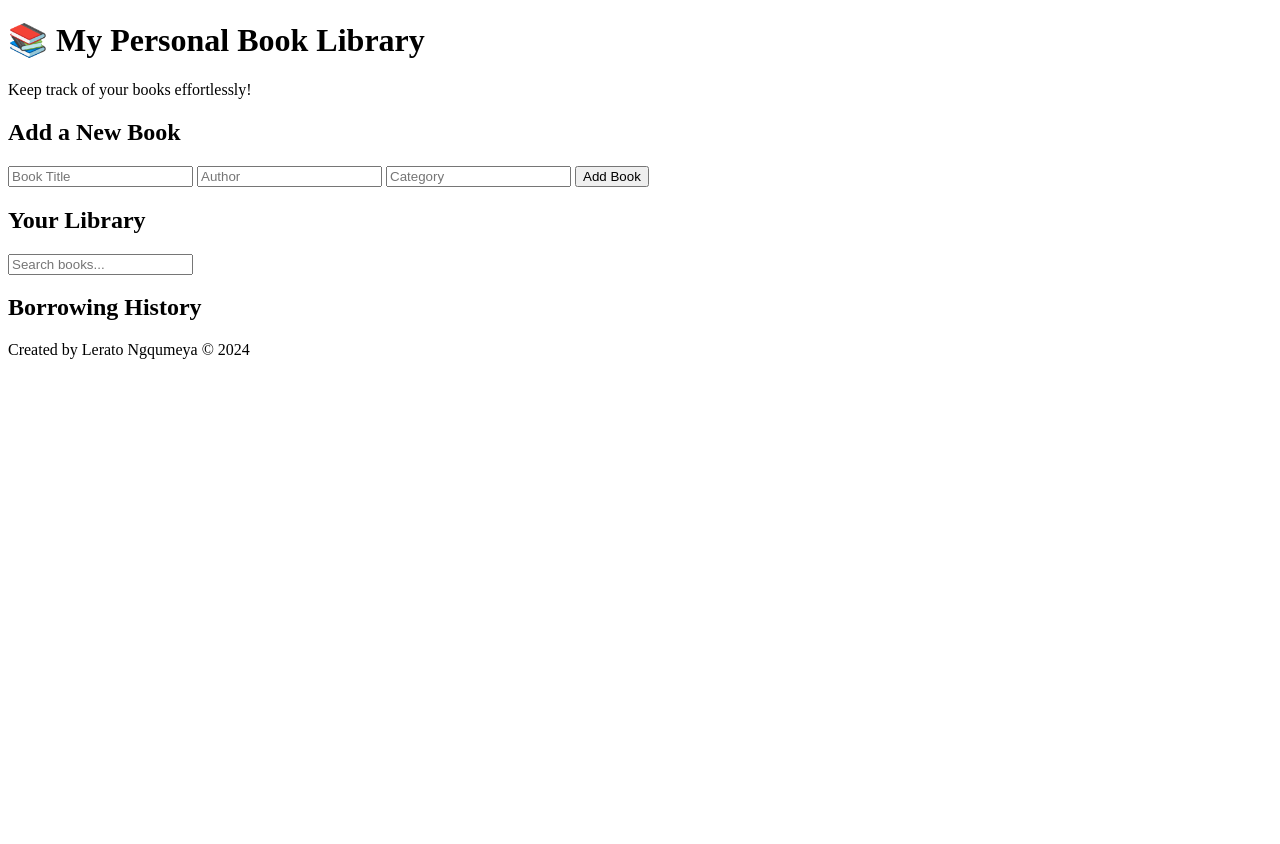
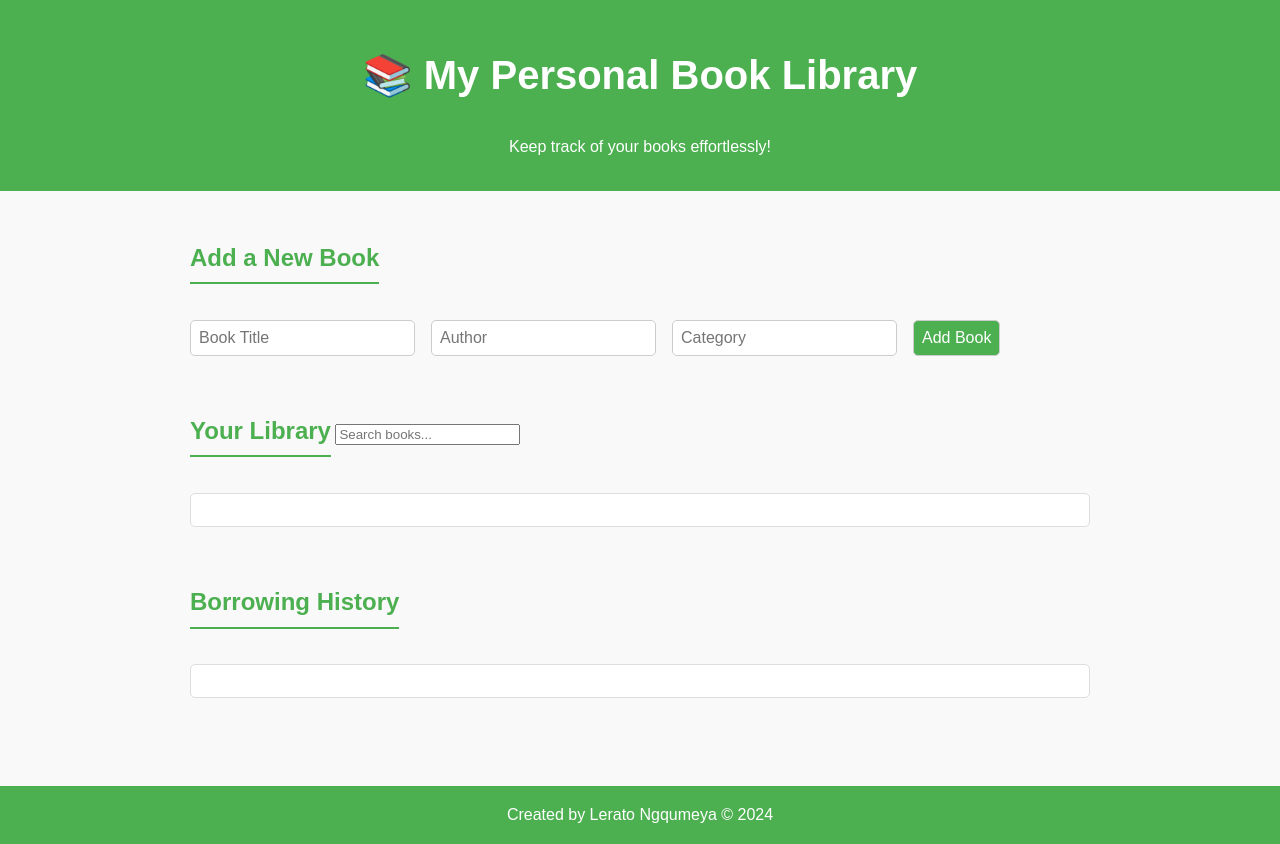
Before and after one commit to Lerato-Ngqumeya/Library-Website, a plain HTML site: page index.html in a window 1280 px wide. Before the commit the page ends 800 px from the top, so only its background shows below. Drawn offline with Linux system fonts and the light colour scheme.

Commit message:
correct css link

```diff
--- a/index.html
+++ b/index.html
@@ -1,10 +1,10 @@
 <!DOCTYPE html>
 <html lang="en">
   <head>
-  <meta charset="UTF-8">
-  <meta name="viewport" content="width=device-width, initial-scale=1.0">
+    <meta charset="UTF-8" />
+    <meta name="viewport" content="width=device-width, initial-scale=1.0" />
     <title>Personal Book Library</title>
-  <link rel="stylesheet" href="styles.css">
+    <link rel="stylesheet" href="style.css" />
   </head>
   <body>
     <header>
@@ -16,16 +16,26 @@
       <section class="add-book">
         <h2>Add a New Book</h2>
         <form id="book-form">
-        <input type="text" id="book-title" placeholder="Book Title" required>
-        <input type="text" id="book-author" placeholder="Author" required>
-        <input type="text" id="book-category" placeholder="Category" required>
+          <input
+            type="text"
+            id="book-title"
+            placeholder="Book Title"
+            required
+          />
+          <input type="text" id="book-author" placeholder="Author" required />
+          <input
+            type="text"
+            id="book-category"
+            placeholder="Category"
+            required
+          />
           <button type="submit">Add Book</button>
         </form>
       </section>
 
       <section class="library">
         <h2>Your Library</h2>
-      <input type="text" id="search-bar" placeholder="Search books...">
+        <input type="text" id="search-bar" placeholder="Search books..." />
         <div id="book-list"></div>
       </section>
 
```
Lines whose indentation alone changed are shown as unchanged.
